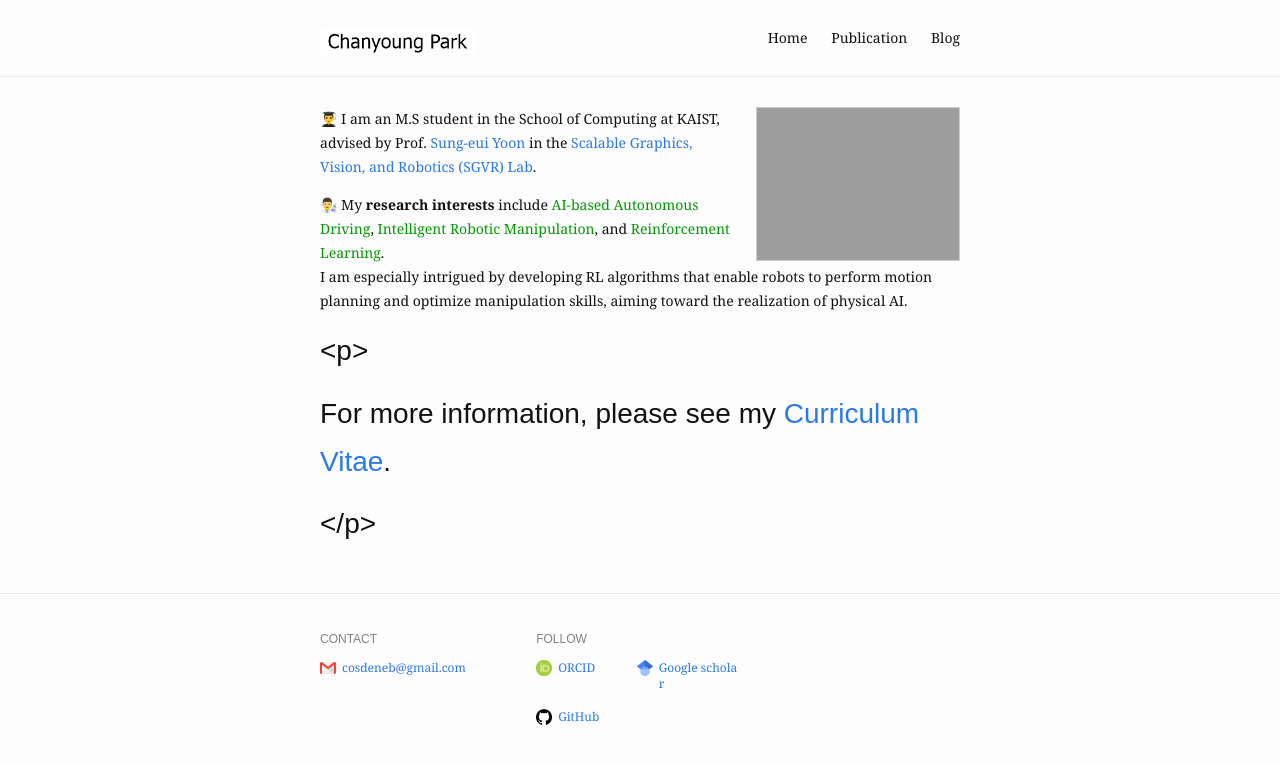
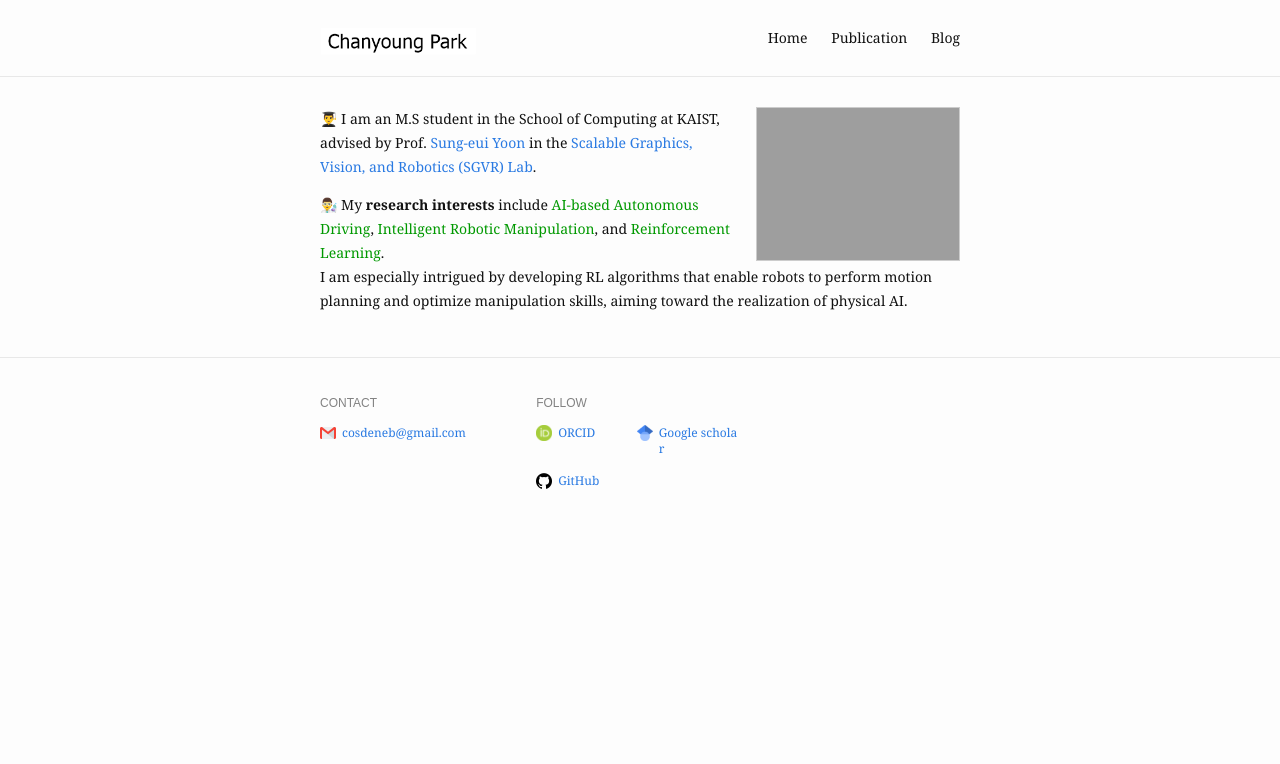
Before and after one commit to cosdeneb/cosdeneb.github.io, a Jekyll site: the page built from index.md, in a window 1280 px wide. Shown: the top 764 px of the page. Built offline with Jekyll 4.4.1, drawn with Linux system fonts in a browser that asks for light colours.

Commit message:
Update index.md

```diff
--- a/index.md
+++ b/index.md
@@ -12,7 +12,3 @@ profile_picture:
 <p>
   👨‍🔬 My <b>research interests</b> include <font color='#009900'>AI-based Autonomous Driving</font>, <font color='#009900'>Intelligent Robotic Manipulation</font>, and <font color='#009900'>Reinforcement Learning</font>. <br> I am especially intrigued by developing RL algorithms that enable robots to perform motion planning and optimize manipulation skills, aiming toward the realization of physical AI.
 </p>
-
-# <p>
-#  For more information, please see my <a href="https://drive.google.com/file/d/1rxIQOpsSAclfBOHyGsJfmOwXDYDGngBC/view?usp=sharing">Curriculum Vitae</a>.
-# </p>
```
